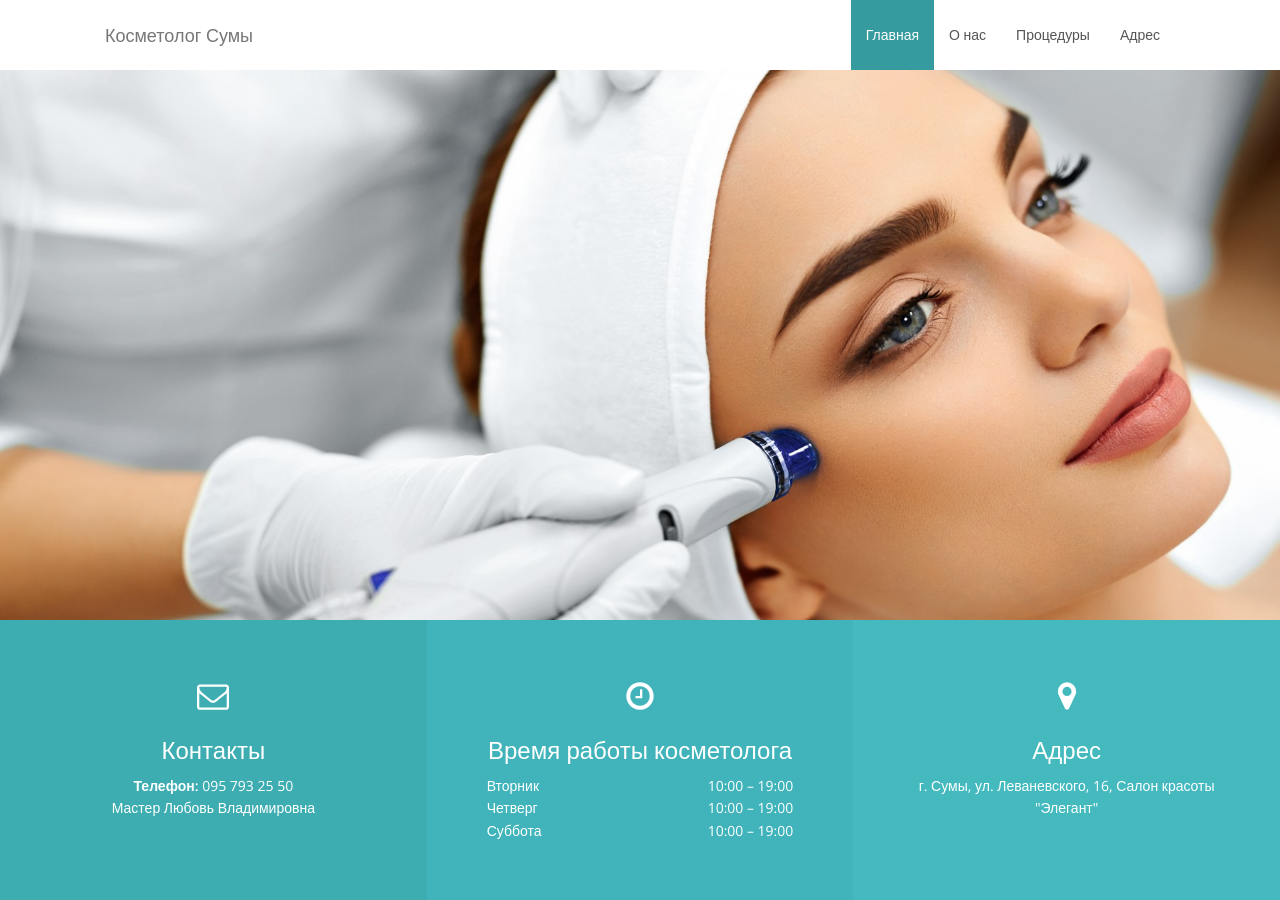
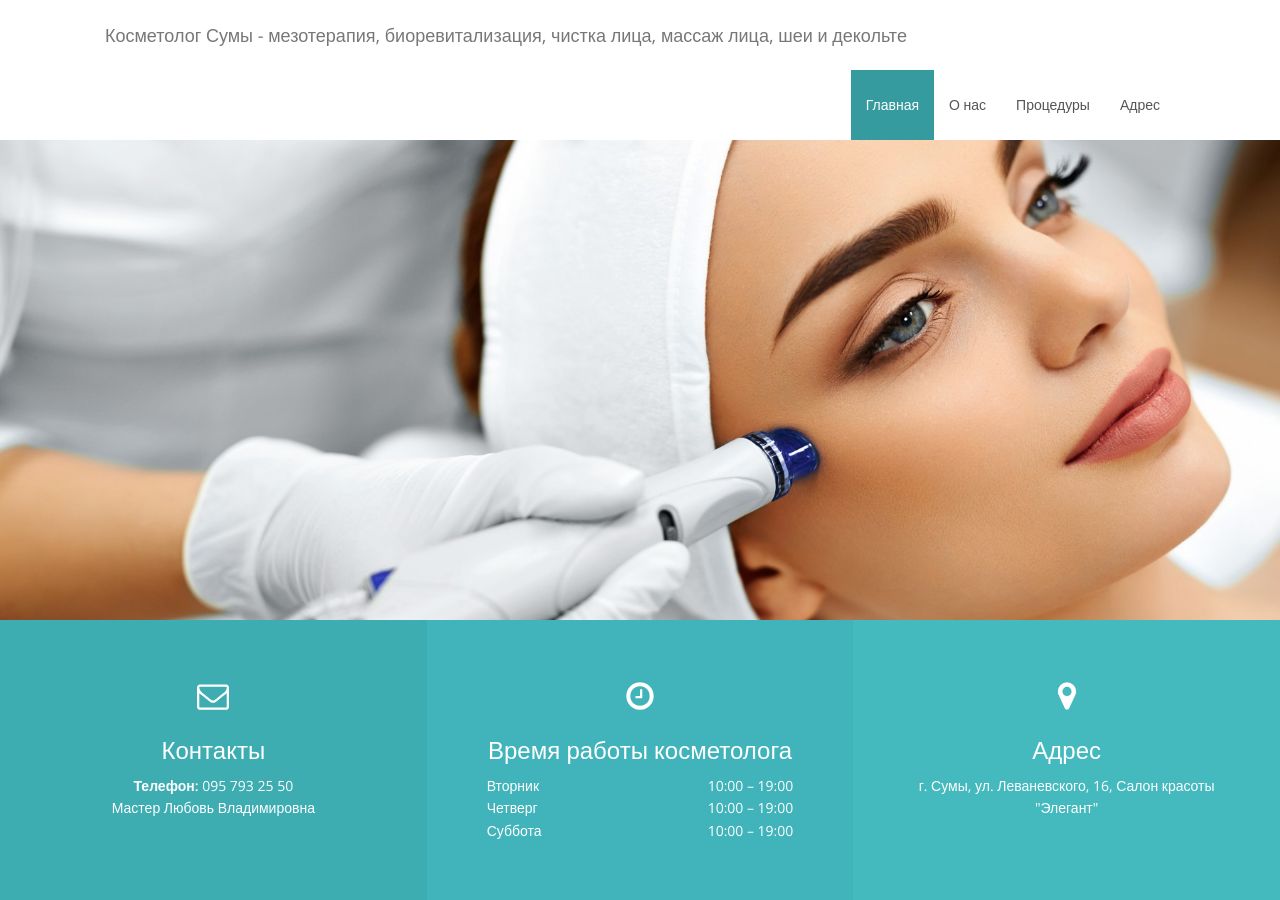
Before and after one commit to ssnake/cosm.sumy.ua.github.io, a Jekyll site: the page built from index.html, in a window 1280 px wide and 900 px high. Built offline with Jekyll 4.4.1, drawn with Linux system fonts in a browser that asks for light colours; nearby versions of some CDN libraries; some of the changed lines change nothing that is shown.

Commit message:
title and desc upd

```diff
--- a/_config.yml
+++ b/_config.yml
@@ -1,6 +1,6 @@
 # Site settings
-title: Косметолог Сумы
-description: Косметлогия для Вас
+title: Косметолог Сумы - мезотерапия, биоревитализация, чистка лица, массаж лица, шеи и декольте
+description: 'Профессионал-косметолог поможет сохранить свежесть, подтянутость и красоту Вашей кожи. Мезотерапия, чистка и массаж лица. Звоните 095 793 25 50'
 baseurl: "" # the subpath of your site, e.g. /blog
 url: "" # the name of your domain
 logo_url: svg/min/heart.svg
@@ -16,7 +16,7 @@ api_token: # Enter API token here
 
 # Contact info
 contact:
-    phone: 095 793 25 50
+    phone: &phone 095 793 25 50
     #emergency: 931 53 234
     #email: contact@yoursite.com
     address: г. Сумы, ул. Леваневского, 16, Салон красоты "Элегант"
```
